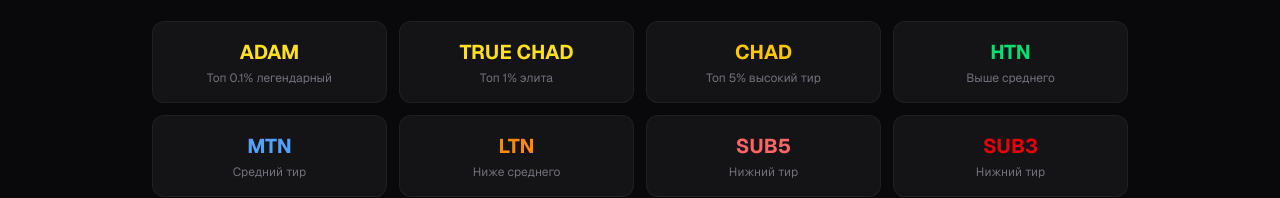
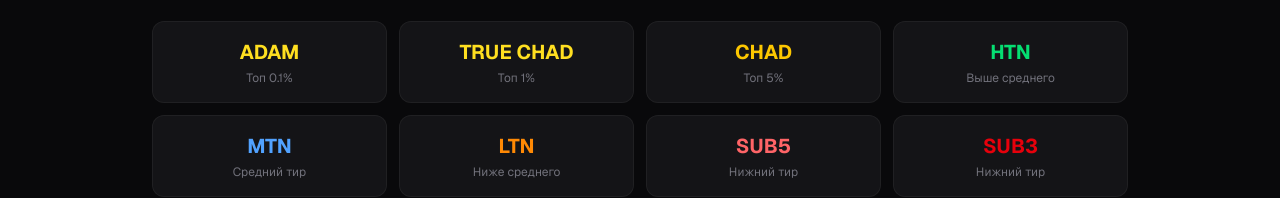
Before and after one commit to eltkk/looksmaxx-analyzer, a Next.js app in the folder frontend/: page / in a window 1280 px wide. Shown: the part 1172-1370 px from the top of the page. Built offline with nearby package versions, Linux system fonts and the light colour scheme.

Commit message:
feat: add Chechen, Dagestani, Turkmen, Indian nationalities; clean up tier descriptions

```diff
--- a/frontend/app/page.tsx
+++ b/frontend/app/page.tsx
@@ -5,9 +5,9 @@ import { useRouter } from "next/navigation";
 import { Upload, Scan, ChevronRight, Zap, Shield, AlertCircle, RefreshCw, Info } from "lucide-react";
 
 const RATING_EXAMPLES = [
-  { tier: "ADAM",      color: "text-yellow-300", desc: "Топ 0.1% легендарный" },
-  { tier: "TRUE CHAD", color: "text-yellow-300", desc: "Топ 1% элита" },
-  { tier: "CHAD",      color: "text-yellow-400", desc: "Топ 5% высокий тир" },
+  { tier: "ADAM",      color: "text-yellow-300", desc: "Топ 0.1%" },
+  { tier: "TRUE CHAD", color: "text-yellow-300", desc: "Топ 1%" },
+  { tier: "CHAD",      color: "text-yellow-400", desc: "Топ 5%" },
   { tier: "HTN",       color: "text-green-400",  desc: "Выше среднего" },
   { tier: "MTN",       color: "text-blue-400",   desc: "Средний тир" },
   { tier: "LTN",       color: "text-orange-400", desc: "Ниже среднего" },
@@ -18,10 +18,11 @@ const RATING_EXAMPLES = [
 const NATIONALITIES = [
   "Русский", "Украинец", "Белорус",
   "Армянин", "Грузин", "Азербайджанец",
-  "Казах", "Узбек", "Таджик", "Киргиз",
+  "Чеченец", "Дагестанец",
+  "Казах", "Узбек", "Таджик", "Киргиз", "Туркмен",
   "Татарин", "Башкир",
   "Европеец", "Американец",
-  "Турок", "Иранец",
+  "Турок", "Иранец", "Индиец",
   "Азиат", "Латиноамериканец", "Африканец", "Ближневосточный",
 ];
 
```
Also changed, not shown: 1 other file (tests, documents, lock files or other folders).
